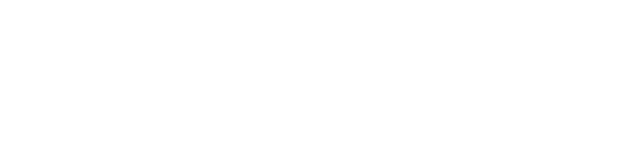
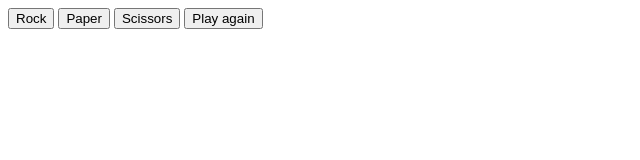
Before and after one commit to adelengstrom/Rock-paper-scissors, a plain HTML site: page index.html in a window 1280 px wide. Shown: the whole page, without its empty margins (0-640 px from the left). Drawn offline with Linux system fonts and the light colour scheme.

Commit message:
added buttons

```diff
--- a/index.html
+++ b/index.html
@@ -4,7 +4,10 @@
                 <title>Rock Paper Scissors</title>
         </head>
 <body>
-
+ <button type="button">Rock</button>
+ <button type="button">Paper</button>
+ <button type="button">Scissors</button>
+ <button type="button">Play again</button>
 
 </body>
 </html>
```
